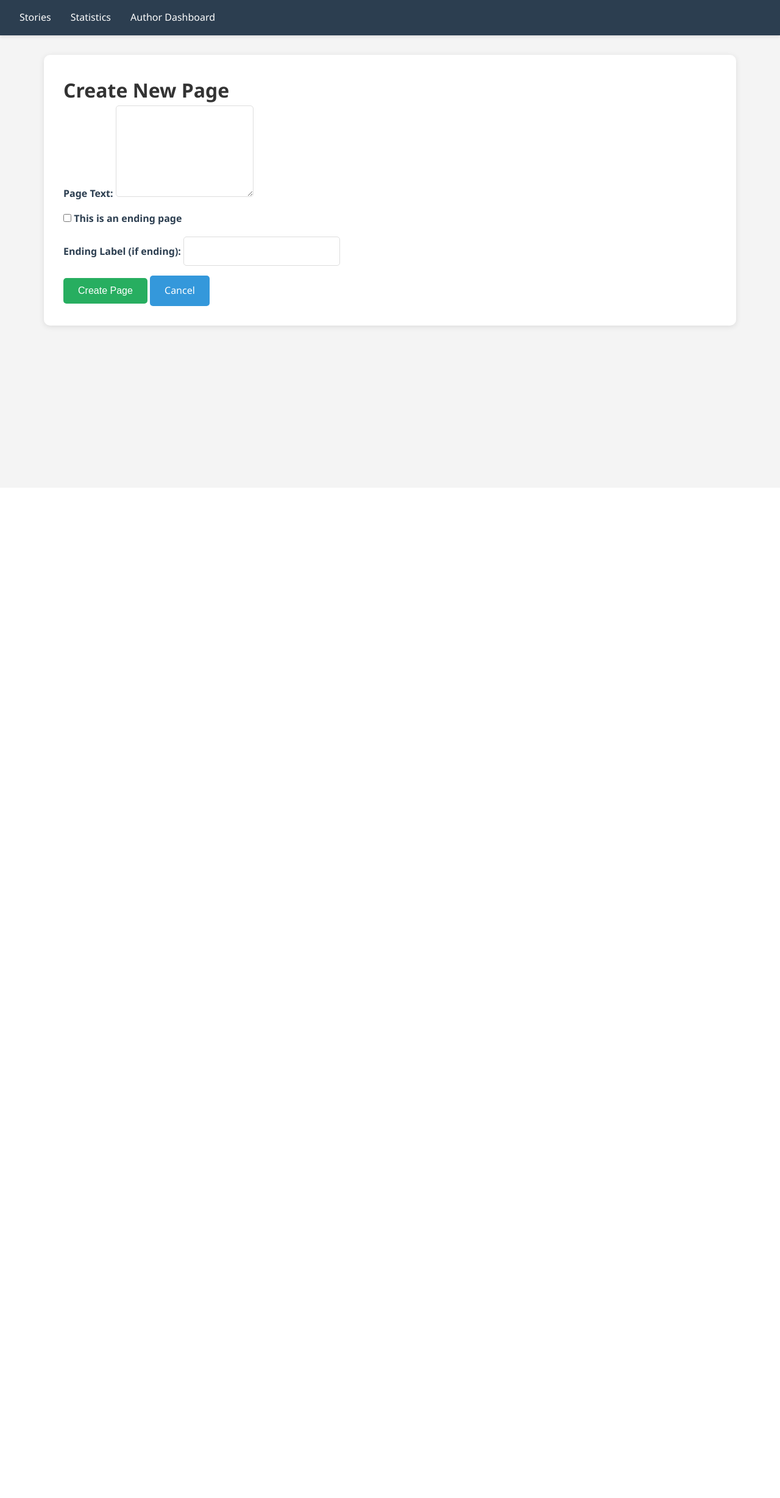
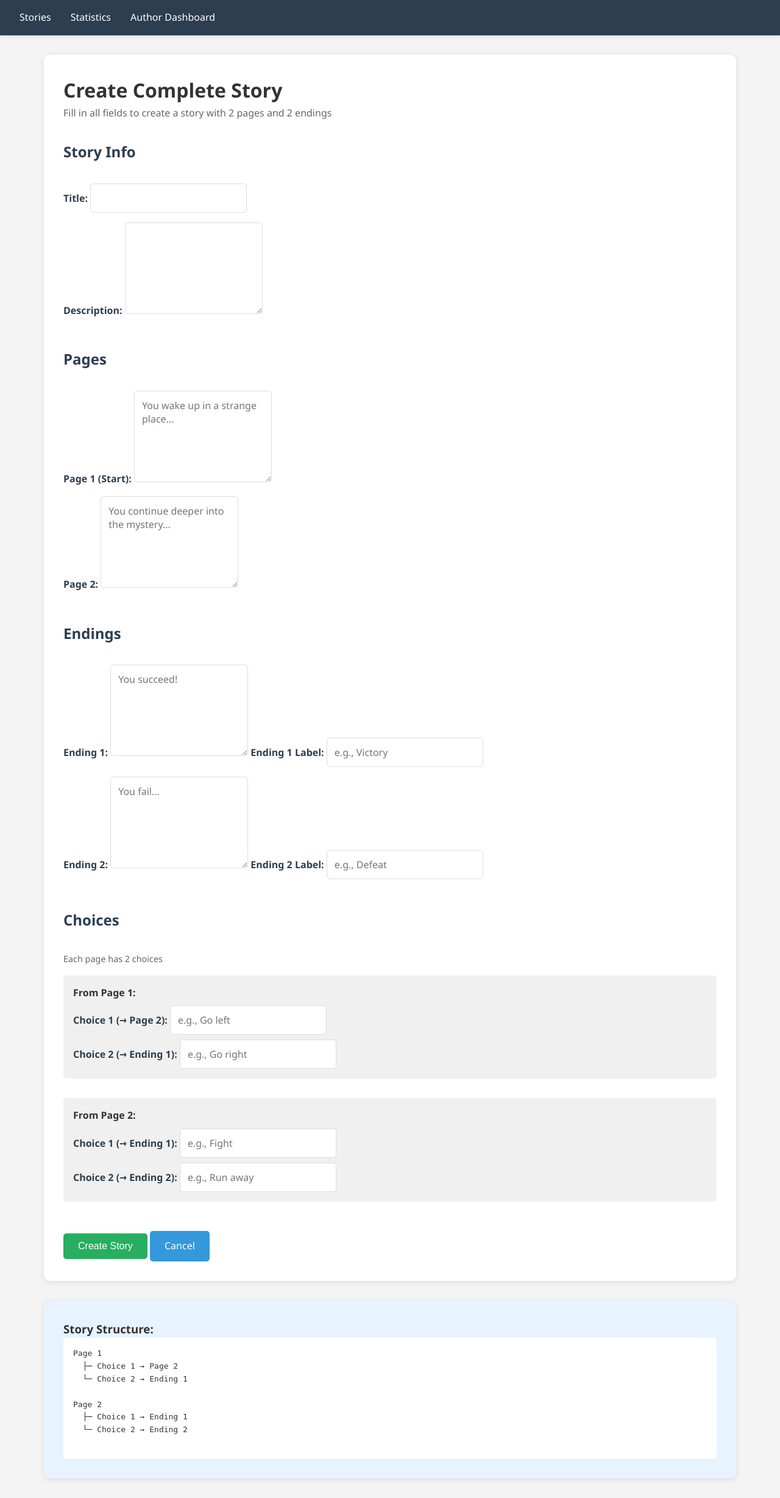
Before and after one commit to iulian0o/Choose_Your_Own_Adventure, a Django app: page /author/story/create/ in a window 1280 px wide. Shown: the whole page at 61% size. Before the commit the page ends 543 px from the top, so only its background shows below. Run offline with Django 5.2, Linux system fonts and the light colour scheme.

Commit message:
Bug fixed: create story form couldn't render the choices and ending

```diff
--- a/django-app/stories/urls.py
+++ b/django-app/stories/urls.py
@@ -13,10 +13,11 @@
 
     # Author tools
     path('author/', views.author_dashboard, name='author_dashboard'),
-    path('author/story/create/', views.story_create, name='story_create'),
     path('author/story/<int:story_id>/edit/', views.story_edit, name='story_edit'),
     path('author/story/<int:story_id>/delete/', views.story_delete, name='story_delete'),
     path('author/story/<int:story_id>/page/create/', views.page_create, name='page_create'),
     path('author/page/<int:page_id>/choice/create/', views.choice_create, name='choice_create'),
     path('author/story/<int:story_id>/publish/', views.story_publish, name='story_publish'),
+    path('author/story/create/', views.simple_story_create, name='story_create'),
+
 ]
--- a/django-app/stories/views.py
+++ b/django-app/stories/views.py
@@ -30,7 +30,7 @@
                       search_query.lower() in s.get('description', '').lower()]
     except Exception as e:
         stories = []
-        print(f"ERROR: {e}")  # DEBUG
+        print(f"ERROR: {e}")
         messages.error(request, f"Could not connect: {e}")
 
     return render(request, 'stories/list.html', {
@@ -195,20 +195,19 @@
 
     return render(request, "author/dashboard.html", {"stories": stories})
 
-
 def story_create(request):
     """Create a new story"""
     if request.method == 'POST':
         data = {
             'title': request.POST.get('title'),
             'description': request.POST.get('description'),
-            'status': request.POST.get('status', 'draft')  # Changed to draft
+            'status': 'published'
         }
         try:
             response = requests.post(f"{FLASK_API}/stories", json=data)
             if response.status_code == 201:
                 story = response.json()
-                messages.success(request, 'Story created as draft!')
+                messages.success(request, 'Story created successfully!')
                 return redirect('story_edit', story_id=story['id'])
         except:
             messages.error(request, 'Could not create story')
@@ -283,16 +282,16 @@
 
 def story_delete(request, story_id):
     """Delete a story"""
-    if request.method == "POST":
+    if request.method == 'POST':
         try:
-            response = requests.delete(f"{FLASK_API}/stories/{story_id}")
+            response = requests.delete(f"{FLASK_API}/stories/{story_id}", headers=get_headers())
             if response.status_code == 204:
-                messages.success(request, "Story deleted!")
-                return redirect("author_dashboard")
+                messages.success(request, 'Story deleted!')
+                return redirect('author_dashboard')
         except:
-            messages.error(request, "Could not delete story")
+            messages.error(request, 'Could not delete story')
 
-    return redirect("author_dashboard")
+    return redirect('author_dashboard')
 
 def story_publish(request, story_id):
     """Publish a draft story"""
@@ -340,3 +339,45 @@
         messages.error(request, "Could not load page")
 
     return redirect('author_dashboard')
+
+def simple_story_create(request):
+    """Simple one-page story creator"""
+    if request.method == 'POST':
+        # Create the story
+        story_data = {
+            'title': request.POST.get('title'),
+            'description': request.POST.get('description'),
+            'status': 'published'
+        }
+
+        try:
+            story_response = requests.post(f"{FLASK_API}/stories", json=story_data, headers=get_headers())
+            story = story_response.json()
+
+            page1_data = {'text': request.POST.get('page1_text'), 'is_ending': False}
+            page1_response = requests.post(f"{FLASK_API}/stories/{story['id']}/pages", json=page1_data, headers=get_headers())
+            page1 = page1_response.json()
+
+            page2_data = {'text': request.POST.get('page2_text'), 'is_ending': False}
+            page2_response = requests.post(f"{FLASK_API}/stories/{story['id']}/pages", json=page2_data, headers=get_headers())
+            page2 = page2_response.json()
+
+            ending1_data = {'text': request.POST.get('ending1_text'), 'is_ending': True, 'ending_label': request.POST.get('ending1_label')}
+            ending1_response = requests.post(f"{FLASK_API}/stories/{story['id']}/pages", json=ending1_data, headers=get_headers())
+            ending1 = ending1_response.json()
+
+            ending2_data = {'text': request.POST.get('ending2_text'), 'is_ending': True, 'ending_label': request.POST.get('ending2_label')}
+            ending2_response = requests.post(f"{FLASK_API}/stories/{story['id']}/pages", json=ending2_data, headers=get_headers())
+            ending2 = ending2_response.json()
+
+            requests.post(f"{FLASK_API}/pages/{page1['id']}/choices", json={'text': request.POST.get('choice1_text'), 'next_page_id': page2['id']}, headers=get_headers())
+            requests.post(f"{FLASK_API}/pages/{page1['id']}/choices", json={'text': request.POST.get('choice2_text'), 'next_page_id': ending1['id']}, headers=get_headers())
+            requests.post(f"{FLASK_API}/pages/{page2['id']}/choices", json={'text': request.POST.get('choice3_text'), 'next_page_id': ending1['id']}, headers=get_headers())
+            requests.post(f"{FLASK_API}/pages/{page2['id']}/choices", json={'text': request.POST.get('choice4_text'), 'next_page_id': ending2['id']}, headers=get_headers())
+
+            messages.success(request, 'Story created successfully!')
+            return redirect('author_dashboard')
+        except Exception as e:
+            messages.error(request, f'Error: {str(e)}')
+
+    return render(request, 'author/simple_create.html')
--- /dev/null
+++ b/django-app/templates/author/simple_create.html
@@ -0,0 +1,108 @@
+{% extends 'base.html' %}
+
+{% block title %}Create Story{% endblock %}
+
+{% block content %}
+<div class="card">
+    <h1>Create Complete Story</h1>
+    <p style="color: #666; margin-bottom: 2rem;">Fill in all fields to create a story with 2 pages and 2 endings</p>
+
+    <form method="post">
+        {% csrf_token %}
+
+        <h2 style="margin-top: 0;">Story Info</h2>
+        <div>
+            <label for="title">Title:</label>
+            <input type="text" id="title" name="title" required>
+        </div>
+
+        <div>
+            <label for="description">Description:</label>
+            <textarea id="description" name="description" required rows="3"></textarea>
+        </div>
+
+        <h2 style="margin-top: 2rem;">Pages</h2>
+
+        <div>
+            <label for="page1_text">Page 1 (Start):</label>
+            <textarea id="page1_text" name="page1_text" required rows="4"
+                      placeholder="You wake up in a strange place..."></textarea>
+        </div>
+
+        <div>
+            <label for="page2_text">Page 2:</label>
+            <textarea id="page2_text" name="page2_text" required rows="4"
+                      placeholder="You continue deeper into the mystery..."></textarea>
+        </div>
+
+        <h2 style="margin-top: 2rem;">Endings</h2>
+
+        <div>
+            <label for="ending1_text">Ending 1:</label>
+            <textarea id="ending1_text" name="ending1_text" required rows="3"
+                      placeholder="You succeed!"></textarea>
+            <label for="ending1_label">Ending 1 Label:</label>
+            <input type="text" id="ending1_label" name="ending1_label" required
+                   placeholder="e.g., Victory">
+        </div>
+
+        <div>
+            <label for="ending2_text">Ending 2:</label>
+            <textarea id="ending2_text" name="ending2_text" required rows="3"
+                      placeholder="You fail..."></textarea>
+            <label for="ending2_label">Ending 2 Label:</label>
+            <input type="text" id="ending2_label" name="ending2_label" required
+                   placeholder="e.g., Defeat">
+        </div>
+
+        <h2 style="margin-top: 2rem;">Choices</h2>
+        <p style="color: #666; font-size: 0.9rem;">Each page has 2 choices</p>
+
+        <div style="background: #f0f0f0; padding: 1rem; border-radius: 5px; margin-bottom: 1rem;">
+            <strong>From Page 1:</strong>
+            <div style="margin-top: 0.5rem;">
+                <label for="choice1_text">Choice 1 (→ Page 2):</label>
+                <input type="text" id="choice1_text" name="choice1_text" required
+                       placeholder="e.g., Go left">
+            </div>
+            <div style="margin-top: 0.5rem;">
+                <label for="choice2_text">Choice 2 (→ Ending 1):</label>
+                <input type="text" id="choice2_text" name="choice2_text" required
+                       placeholder="e.g., Go right">
+            </div>
+        </div>
+
+        <div style="background: #f0f0f0; padding: 1rem; border-radius: 5px;">
+            <strong>From Page 2:</strong>
+            <div style="margin-top: 0.5rem;">
+                <label for="choice3_text">Choice 1 (→ Ending 1):</label>
+                <input type="text" id="choice3_text" name="choice3_text" required
+                       placeholder="e.g., Fight">
+            </div>
+            <div style="margin-top: 0.5rem;">
+                <label for="choice4_text">Choice 2 (→ Ending 2):</label>
+                <input type="text" id="choice4_text" name="choice4_text" required
+                       placeholder="e.g., Run away">
+            </div>
+        </div>
+
+        <div style="margin-top: 2rem;">
+            <button type="submit" class="btn btn-success">Create Story</button>
+            <a href="{% url 'author_dashboard' %}" class="btn">Cancel</a>
+        </div>
+    </form>
+</div>
+
+<div class="card" style="background: #e7f3ff;">
+    <h3>Story Structure:</h3>
+    <pre style="background: white; padding: 1rem; border-radius: 5px;">
+Page 1
+  ├─ Choice 1 → Page 2
+  └─ Choice 2 → Ending 1
+
+Page 2
+  ├─ Choice 1 → Ending 1
+  └─ Choice 2 → Ending 2
+    </pre>
+</div>
+{% endblock %}
--- a/django-app/templates/author/story_form.html
+++ b/django-app/templates/author/story_form.html
@@ -1,36 +1,27 @@
-{% extends 'base.html' %} {% block title %}Create Page - NAHB{% endblock %}
-{%block content %}
+{% extends 'base.html' %}
+
+{% block title %}Create Story - NAHB{% endblock %}
+
+{% block content %}
 <div class="card">
-  <h1>Create New Page</h1>
+    <h1>Create New Story</h1>
 
     <form method="post">
         {% csrf_token %}
 
         <div>
-      <label for="text">Page Text:</label>
-      <textarea id="text" name="text" required></textarea>
+            <label for="title">Story Title:</label>
+            <input type="text" id="title" name="title" required>
         </div>
 
         <div>
-      <label>
-        <input type="checkbox" name="is_ending" />
-        This is an ending page
-      </label>
+            <label for="description">Description:</label>
+            <textarea id="description" name="description" required></textarea>
         </div>
 
-    <div>
-      <label for="ending_label">Ending Label (if ending):</label>
-      <input type="text" id="ending_label" name="ending_label" />
-    </div>
-
-    <div>
-      <button type="submit" class="btn btn-success">Create Page</button>
-
-      {% if story_id %}
-      <a href="{% url 'story_edit' story_id %}" class="btn">Cancel</a>
-      {% else %}
-      <a href="{% url 'story_list' %}" class="btn">Cancel</a>
-      {% endif %}
+        <div style="margin-top: 1.5rem;">
+            <button type="submit" class="btn btn-success">Create Story</button>
+            <a href="{% url 'author_dashboard' %}" class="btn">Cancel</a>
         </div>
     </form>
 </div>
```
Also changed, not shown: django-app/templates/author/dashboard.html (+12 -18 lines), django-app/db.sqlite3, flask-api/instance/stories.db. Lines whose indentation alone changed are shown as unchanged.
